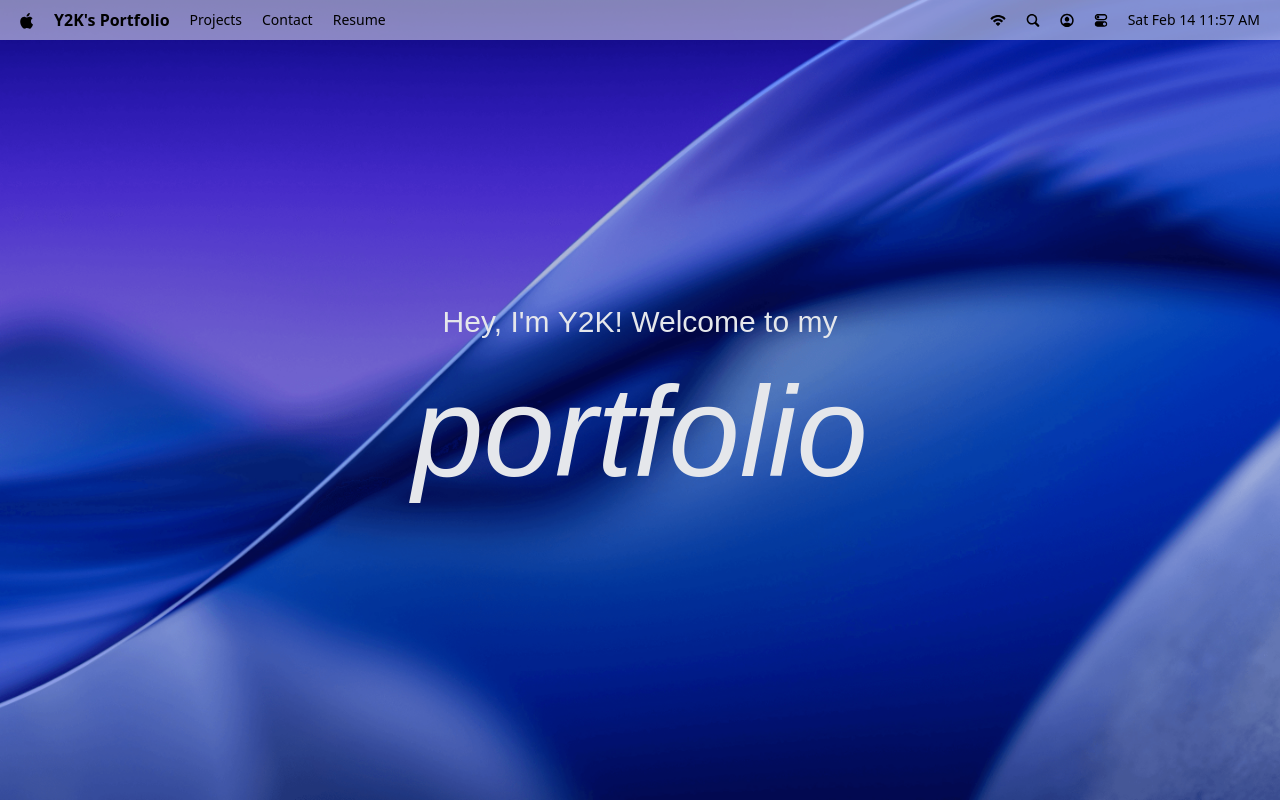
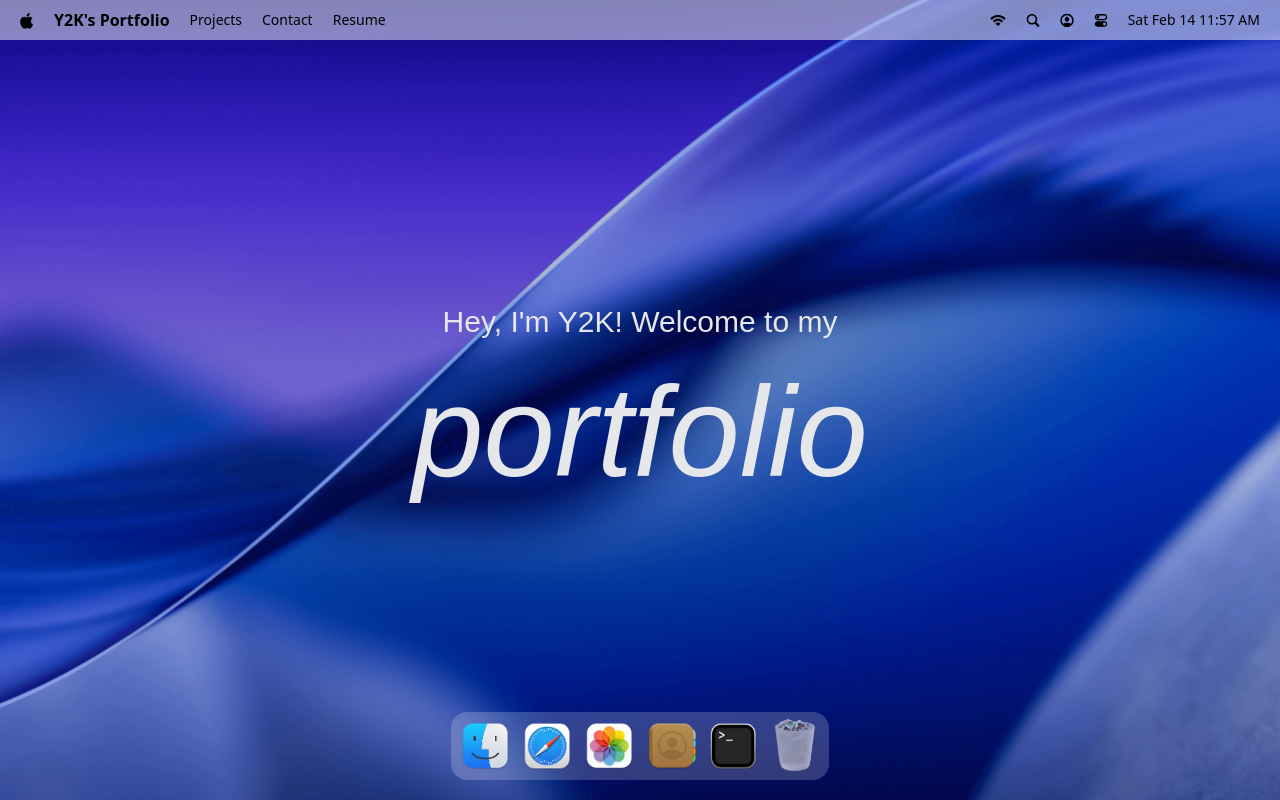
Before and after one commit to IgorD-lab/WebOS, a React (Vite) app: page / in a window 1280 px wide. Built offline with nearby package versions, Linux system fonts and the light colour scheme; a web font is replaced by a local one.

Commit message:
feat: implement docker presentation

```diff
--- a/package.json
+++ b/package.json
@@ -19,6 +19,7 @@
     "lucide-react": "^0.564.0",
     "react": "^19.2.0",
     "react-dom": "^19.2.0",
+    "react-tooltip": "^5.30.0",
     "tailwindcss": "^4.1.18"
   },
   "devDependencies": {
--- a/src/App.tsx
+++ b/src/App.tsx
@@ -1,10 +1,11 @@
-import { Navbar, Welcome } from '#components';
+import { Navbar, Welcome, Dock } from '#components';
 
 const App = () => {
   return (
     <main>
       <Navbar />
       <Welcome />
+      <Dock />
     </main>
   );
 };
--- /dev/null
+++ b/src/components/Dock.tsx
@@ -0,0 +1,100 @@
+import { useRef } from 'react';
+import { Tooltip } from 'react-tooltip';
+import { gsap } from 'gsap';
+
+import { DOCK_APPS } from '#constants';
+import { useGSAP } from '@gsap/react';
+
+interface AppToggleProps {
+  id: string;
+  canOpen: boolean;
+}
+
+const Dock = () => {
+  const dockRef = useRef<HTMLDivElement>(null);
+
+  useGSAP(() => {
+    const dock = dockRef.current;
+    if (!dock) return;
+
+    const icons = dock.querySelectorAll('.dock-icon');
+
+    const animateIcons = (mouseX: number) => {
+      const { left } = dock.getBoundingClientRect();
+
+      icons.forEach((icon) => {
+        const { left: iconLeft, width } = icon.getBoundingClientRect();
+        const center = iconLeft - left + width / 2;
+        const distance = Math.abs(mouseX - center);
+
+        const intensity = Math.exp(-(distance ** 2.5) / 20000);
+
+        gsap.to(icon, {
+          scale: 1 + 0.25 * intensity,
+          y: -15 * intensity,
+          duration: 0.2,
+          ease: 'power1.out',
+        });
+      });
+    };
+
+    const handleMouseMove = (e: MouseEvent) => {
+      const { left } = dock.getBoundingClientRect();
+
+      animateIcons(e.clientX - left);
+    };
+
+    const resetIcons = () =>
+      icons.forEach((icon) =>
+        gsap.to(icon, {
+          scale: 1,
+          y: 0,
+          duration: 0.3,
+          ease: 'power1.out',
+        }),
+      );
+    dock.addEventListener('mousemove', handleMouseMove);
+    dock.addEventListener('mouseleave', resetIcons);
+
+    return () => {
+      dock.removeEventListener('mousemove', handleMouseMove);
+      dock.removeEventListener('mouseleave', resetIcons);
+    };
+  }, []);
+
+  const toggleApp = (app: AppToggleProps) => {
+    // TODO Implement Open Window Logic
+  };
+
+  return (
+    <section id="dock">
+      <div ref={dockRef} className="dock-container">
+        {DOCK_APPS.map(({ id, name, icon, canOpen }) => (
+          <div key={id} className="relative flex justify-center">
+            <button
+              type="button"
+              className="dock-icon"
+              aria-label={name}
+              data-tooltip-id="dock-tooltip"
+              data-tooltip-content={name}
+              data-tooltip-delay-show={150}
+              disabled={!canOpen}
+              onClick={() => toggleApp({ id, canOpen })}
+            >
+              <img
+                src={`/images/${icon}`}
+                alt={name}
+                loading="lazy"
+                className={canOpen ? '' : 'opacity-60'}
+              />
+            </button>
+          </div>
+        ))}
+
+        <Tooltip id="dock-tooltip" place="top" className="tooltip" />
+      </div>
+    </section>
+  );
+};
+
+export default Dock;
--- a/src/components/index.ts
+++ b/src/components/index.ts
@@ -1,5 +1,6 @@
 // This file allows barrel imports for components
 import Navbar from '#components/Navbar';
 import Welcome from '#components/Welcome';
+import Dock from '#components/Dock';
 
-export { Navbar, Welcome };
+export { Navbar, Welcome, Dock };
```
Also changed, not shown: 1 other file (tests, documents, lock files or other folders).
